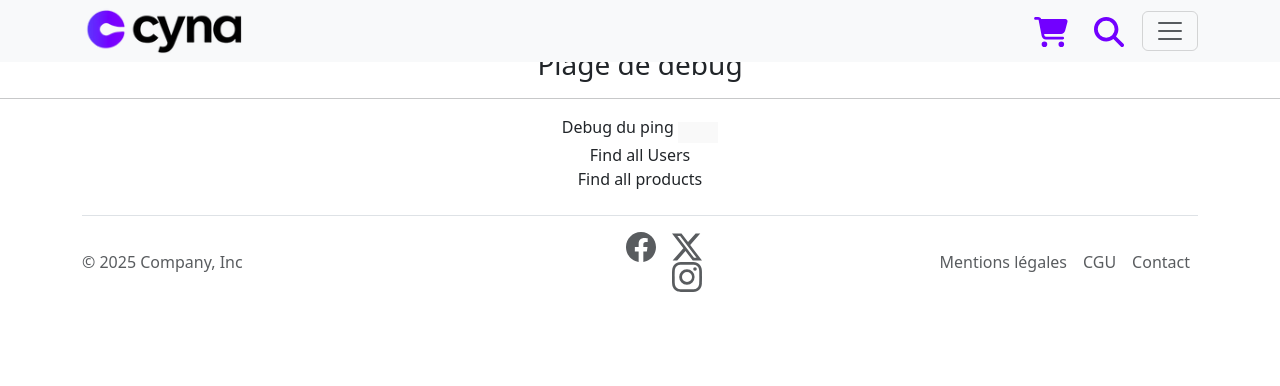
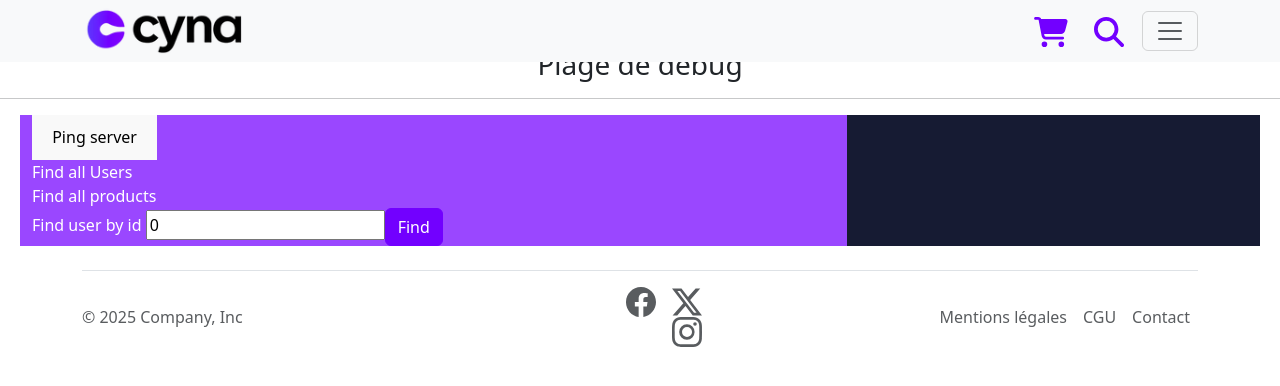
Before and after one commit to mliebaut/JohnCyna, a Vue app in the folder Cyna-Front/: page /debug in a window 1280 px wide. Shown: the top 386 px of the page. Built offline with nearby package versions, Linux system fonts and the light colour scheme; no server answers.

Commit message:
Amelioration function ping

```diff
--- a/Cyna-Front/src/functions/functions.ts
+++ b/Cyna-Front/src/functions/functions.ts
@@ -1,11 +1,42 @@
 import Serv_Url from "../main.ts";
 
 export async function ping_server(){
-    const response = await fetch(Serv_Url, {
+    const response = await fetch(Serv_Url + "/ping", {
         method: "POST",
-        body: JSON.stringify({ username: "example" }),
+        // body: JSON.stringify({ username: "example" }),
         // headers: myHeaders,
         mode:"no-cors"
     });
+    if(!response) {
+        console.log("No response from server")
+        return "No response from server"
+    }
     console.log(response);
+    return response;
 }
+
+export async function find_user_by_id(user_id : number){
+    try {
+        const response = await fetch(Serv_Url + "/user/searchById", {
+            method: "POST",
+            body: JSON.stringify({ user_id: user_id }),
+            mode:"no-cors"
+        });
+        console.log(response);
+    } catch (e) {
+        console.log(e);
+    }
+}
+
+export async function find_user_by_email(email : string){
+    try {
+        const response = await fetch(Serv_Url + "/user/searchById", {
+            method: "POST",
+            body: JSON.stringify({ email: email }),
+            mode:"no-cors"
+        });
+        console.log(response);
+    } catch (e) {
+        console.log(e);
+    }
+}
--- a/Cyna-Front/src/views/DebugView.vue
+++ b/Cyna-Front/src/views/DebugView.vue
@@ -2,10 +2,12 @@
   <div>
     <h3>Plage de debug</h3>
     <hr>
-    <div class="container-fluid">
+    <div class="container-fluid" id="plage-debug">
+      <div class="row m-2">
+
+      <div id="left_column" class="col-8 d-flex flex-column justify-content-start text-start" >
         <div>
-        Debug du ping
-        <button @click="ping_server()"></button>
+          <button @click="local_ping()">Ping server</button>
         </div>
         <div>
           Find all Users
@@ -15,6 +17,18 @@
           Find all products
           <div></div>
         </div>
+        <div>
+          Find user by id
+          <input v-model="userID" type="number" step="1">
+          <button @click="find_user_by_id(userID)" class="btn btn-primary">Find</button>
+        </div>
+
+      </div>
+      <div id="right_column" class="col d-flex flex-column">
+        {{ping_output}}
+
+      </div>
+      </div>
 
     </div>
   </div>
@@ -22,22 +36,30 @@
 
 <script setup lang="ts">
 import {ref} from "vue";
-import Serv_Url from "../main.ts";
+import {ping_server} from "../functions/functions.ts";
+import {find_user_by_id} from "../functions/functions.ts";
 
-const userID = ref("")
+const userID = ref(0)
+const ping_output = ref("")
 
-async function ping_server() {
-  const response = await fetch(Serv_Url, {
-    method: "POST",
-    body: JSON.stringify({username: "example"}),
-    // headers: myHeaders,
-    mode: "no-cors"
-  });
-  console.log(response);
+async function local_ping(){
+  let response = await ping_server();
+  ping_output.value = response.toString();
 }
 
+ping_server()
 </script>
 
 <style scoped>
+#left_column {
+  background-color: #9a47ff;
+}
 
+#right_column {
+  background-color: #161B33;
+}
+
+#plage-debug {
+  color: white;
+}
 </style>
```
Lines whose indentation alone changed are shown as unchanged.
